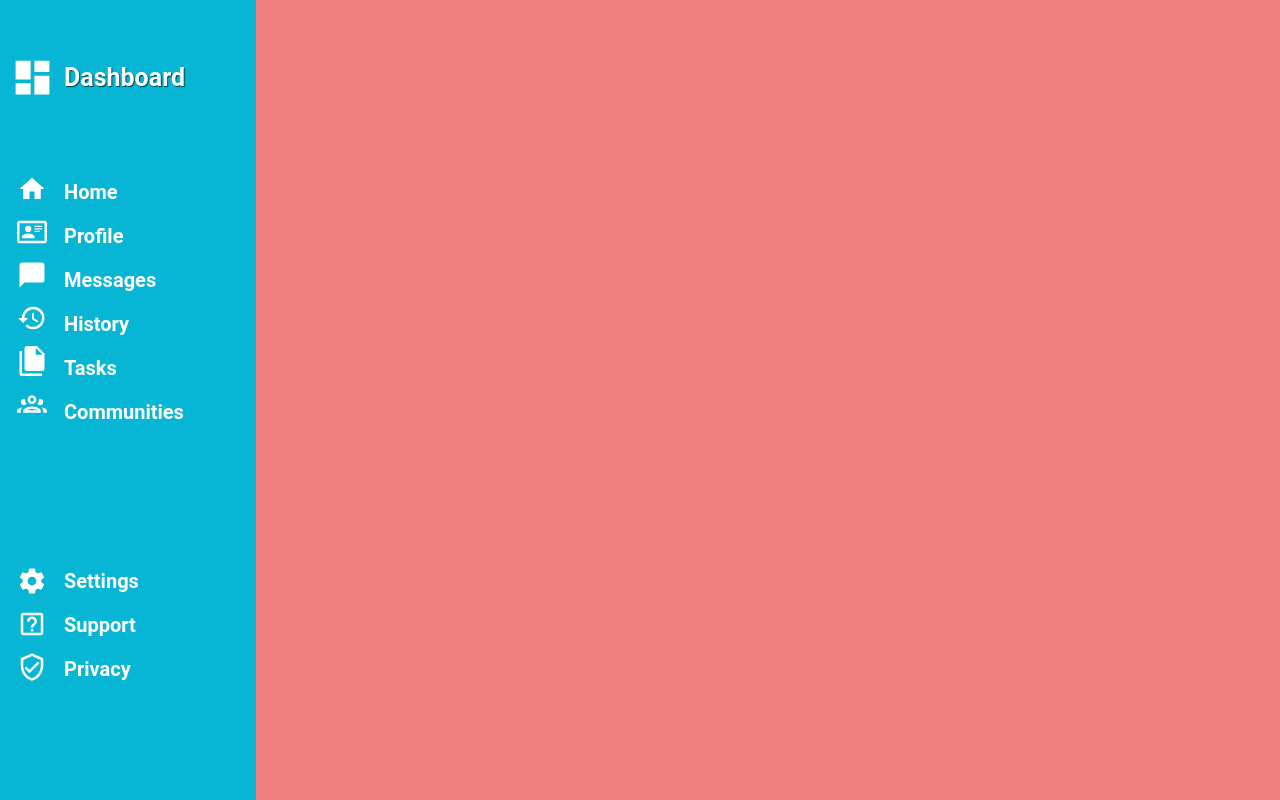
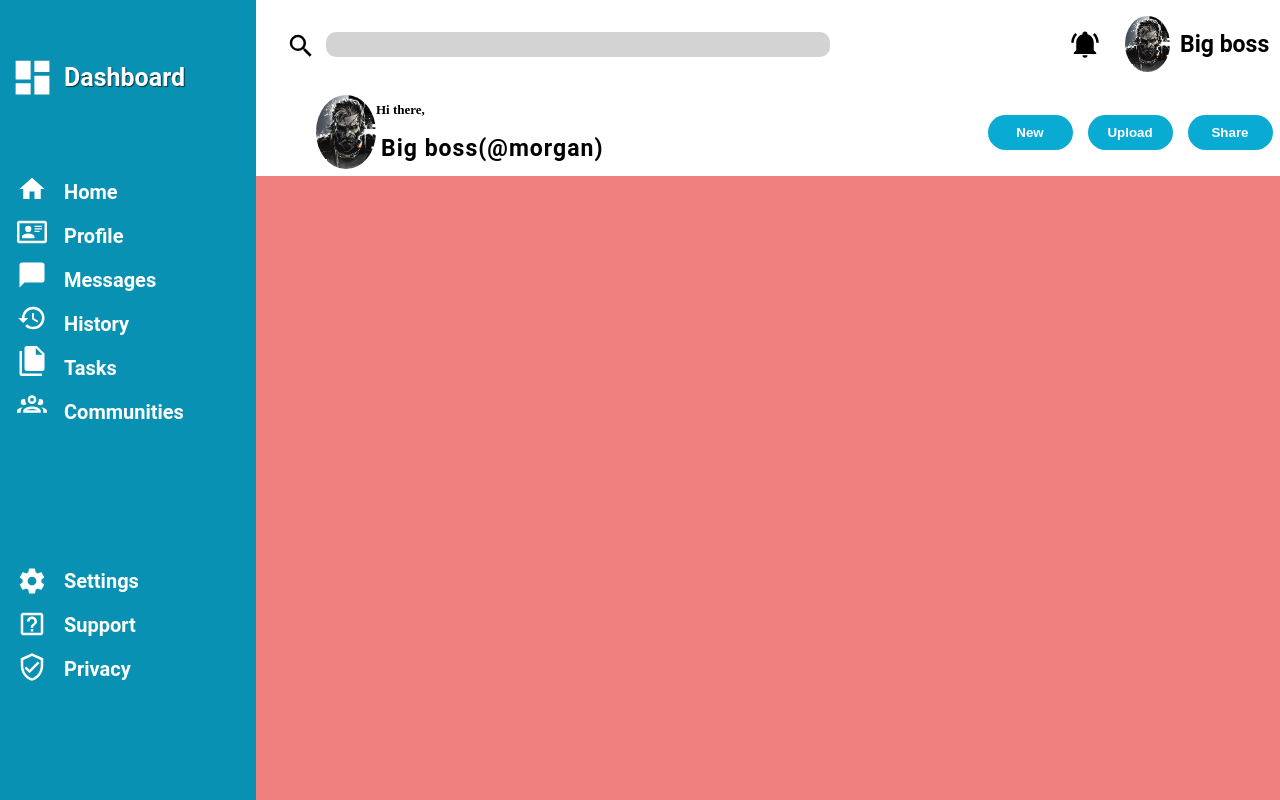
Before and after one commit to DavidxDl/AdminPage, a plain HTML site: page index.html in a window 1280 px wide. Drawn offline with Linux system fonts and the light colour scheme.

Commit message:
am kinda getting the handoff it

```diff
--- a/index.html
+++ b/index.html
@@ -46,6 +46,26 @@
                 </ul>
             </div>
         </div>
+
+        <div class="header">
+            <div class="top">
+                <img src="./imgs/magnify.svg" alt="" class="lupa">
+                <input type="text" class="search">
+                <img src="./imgs/bell-ring.svg" alt="" class="bell">
+                <img src="./imgs/BigBoss.jpg" alt="" class="bigboss">
+                <span class="bigbossName">Big boss</span>
+            </div>
+            <div class="bottom">
+                <img src="./imgs/BigBoss.jpg" alt="" class="bigboss2">
+                <div class="middle">
+                    <span class="hi">Hi there,</span>
+                    <span class="username">Big boss(@morgan)</span>
+                </div>
+                <button class="socialbtn new">New</button>
+                <button class="socialbtn upload">Upload</button>
+                <button class="socialbtn share">Share</button>
+            </div>
+        </div>
     </div>
 
 
--- a/style.css
+++ b/style.css
@@ -14,7 +14,7 @@ body{
 .sidebar{
     grid-column:1/1;
     grid-row: 1/3;
-    background-color: #06b6d4;
+    background-color: #0891b2;
     display: grid;
     grid-template-columns: 1fr 3fr;
     align-items: center;
@@ -110,3 +110,135 @@ ul li a{
     display: grid;
     align-self: start;
 }
+.header{
+    display: grid;
+    grid-template-columns: 1fr 1fr;
+    grid-template-rows: 1fr 1fr;
+    width: 100%;
+    height: 176px;
+    background-color: white;
+
+
+}
+.lupa{
+    grid-column: 1/1;
+    grid-row: 1/1;
+    width: 30px;
+    margin-top:4px;
+    align-self:center ;
+    justify-self: end;
+
+}
+.search{
+background-color: lightgray;
+border:0;
+padding: 5px 2px;
+border-radius: 10px;
+max-height: 30px;
+min-width: 150px;
+max-width: 500px;
+grid-column: 2/3;
+grid-row: 1/1;
+align-self: center;
+justify-self: ;
+
+}
+.top{
+    grid-template-columns: 60px 1fr 100px 100px;
+    grid-column: 1/3;
+    display: grid;
+    align-items: center;
+    gap: 10px;
+}
+
+.bell{
+
+    grid-column: 3/3;
+    grid-row: 1/1;
+    width: 30px;
+    align-self: center;
+
+
+    align-self:center ;
+
+}
+
+.bigboss{
+    grid-column: 3/3;
+    grid-row: 1/1;
+    width: 45px;
+    align-self: center;
+    border-radius: 50%;
+    justify-self: end;
+
+}
+.bigboss2{
+    width: 60px;
+    align-self: center;
+    border-radius: 60%;
+    justify-self: end;
+
+
+}
+.bigbossName{
+    font-size: 23px;
+    font-family: 'roboto' , sans-serif;
+    font-weight: 700;
+}
+.bottom{
+    display: grid;
+    grid-template-columns: 120px 1fr repeat(3, 100px);
+    grid-column:1/3;
+    align-items: center;
+}
+.middle{
+    display: grid;
+    grid-template-rows:1fr 1fr;
+    grid-column: 2/3;
+    gap: 6px;
+}
+.hi{
+    font-size: 13px;
+
+    font-weight: 700;
+}
+.username{
+    font-size: 23px;
+    letter-spacing: 1px;
+    font-family: 'roboto' , sans-serif;
+    font-weight: 700;
+    margin-left: 5px;
+
+}
+
+.socialbtn{
+    width: 85px;
+    grid-column: 3/4;
+    grid-row: 1/1;
+    background-color: #0aabd3;
+    color: white;
+    font-family: 'roboro' , sans-serif;
+    font-weight: 700;
+    padding: 10px 5px;
+    border:0;
+    border-radius: 20px;
+
+}
+.new{
+    grid-column: 3/4;
+    align-self: center;
+    justify-self: center;
+}
+.upload{
+    grid-column: 4/5;
+
+
+    align-self: center;
+    justify-self: center;
+}
+.share{
+    grid-column: 5/6;
+
+    align-self: center;
+    justify-self: center;
+}
```
Also changed, not shown: imgs/BigBoss.jpg (added), imgs/bell-ring.svg (added), imgs/magnify.svg (added).
